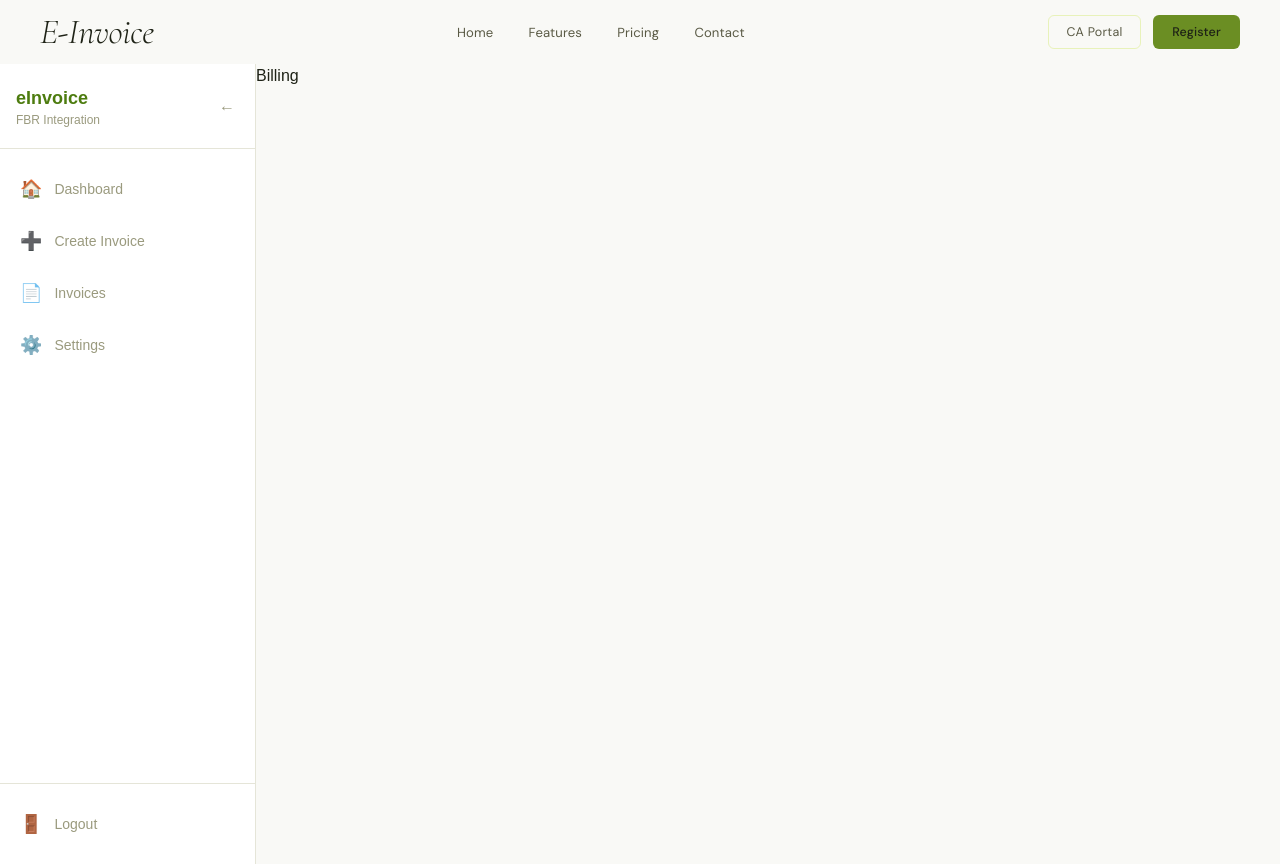
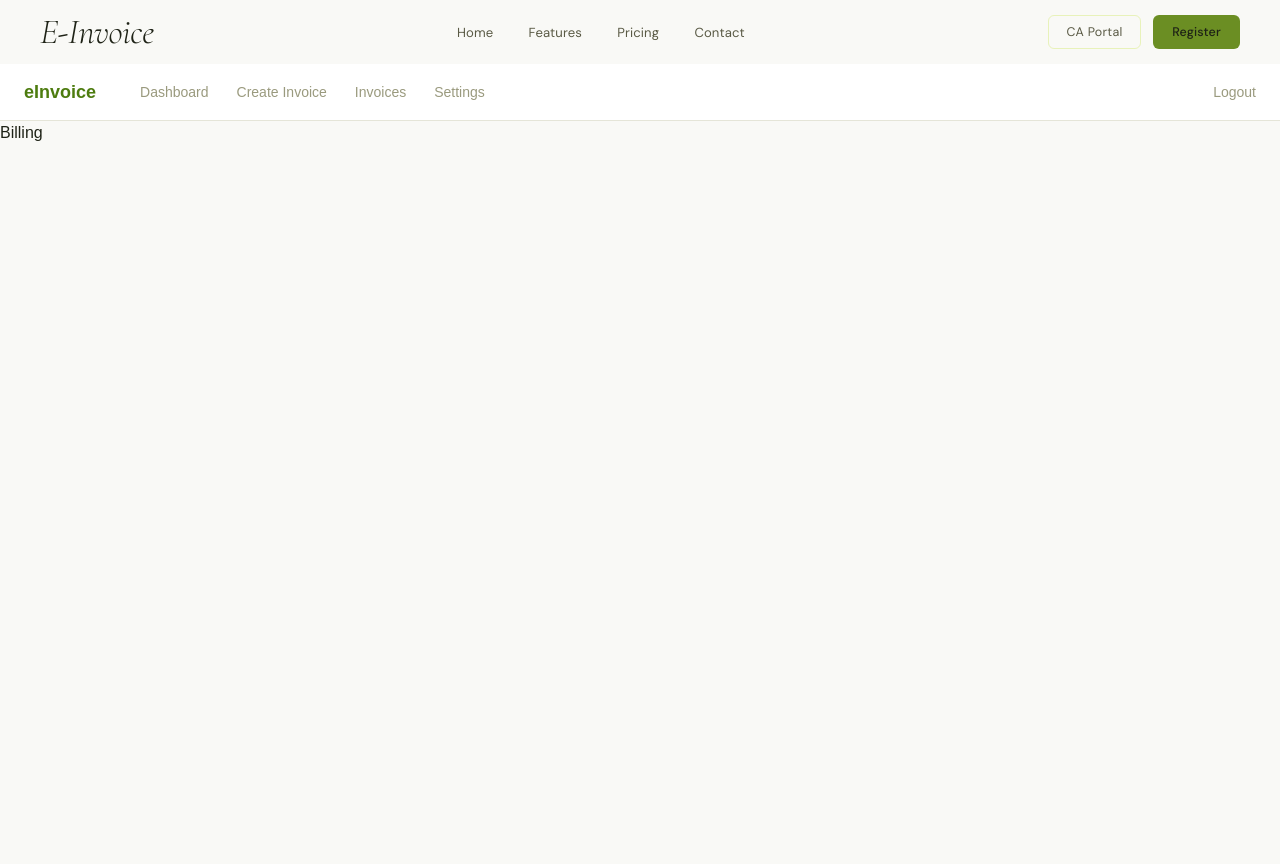
Before and after one commit to malaaaeeka/saas, a Next.js app in the folder frontend/: page /billing in a window 1280 px wide. Built offline with nearby package versions, Linux system fonts and the light colour scheme.

Commit message:
detaiing(11)

```diff
--- a/frontend/app/(dashboard)/layout.tsx
+++ b/frontend/app/(dashboard)/layout.tsx
@@ -11,7 +11,6 @@ export default function DashboardLayout({
   const router = useRouter()
   const pathname = usePathname()
   const [user, setUser] = useState<any>(null)
-  const [collapsed, setCollapsed] = useState(false)
 
   useEffect(() => {
     const userData = localStorage.getItem('user')
@@ -25,83 +24,59 @@ export default function DashboardLayout({
   }
 
   const navItems = [
-    { label: 'Dashboard', path: '/dashboard', icon: '🏠' },
-    { label: 'Create Invoice', path: '/create', icon: '➕' },
-    { label: 'Invoices', path: '/invoices', icon: '📄' },
-    { label: 'Settings', path: '/settings', icon: '⚙️' },
+    { label: 'Dashboard', path: '/dashboard' },
+    { label: 'Create Invoice', path: '/create' },
+    { label: 'Invoices', path: '/invoices' },
+    { label: 'Settings', path: '/settings' },
   ]
 
   const isActive = (path: string) => pathname === path
 
   return (
-    <div className="flex min-h-screen bg-background text-heading">
+    <div className="min-h-screen bg-background text-heading">
 
-      {/* Sidebar */}
-      <div className={`flex flex-col bg-surface border-r border-border transition-all duration-300 ${collapsed ? 'w-16' : 'w-64'}`}>
+      {/* Top bar */}
+      <div className="flex items-center justify-between px-6 py-3 border-b border-border bg-surface">
+        <div className="flex items-center gap-8">
+          <h1 className="text-lg font-bold text-link">eInvoice</h1>
 
-        {/* Logo */}
-        <div className="flex items-center justify-between px-4 py-5 border-b border-border">
-          {!collapsed && (
-            <div>
-              <h1 className="text-lg font-bold text-link">eInvoice</h1>
-              <p className="text-xs text-muted">FBR Integration</p>
-            </div>
-          )}
-          <button
-            onClick={() => setCollapsed(!collapsed)}
-            className="text-muted hover:text-heading transition p-1 rounded"
-          >
-            {collapsed ? '→' : '←'}
-          </button>
-        </div>
-
-        {/* User Info */}
-        {!collapsed && user && (
-          <div className="px-4 py-4 border-b border-border">
-            <div className="flex items-center gap-3">
-              <div className="w-8 h-8 rounded-full bg-btn-dark text-btn-dark-text flex items-center justify-center text-sm font-bold">
-                {user.email?.[0]?.toUpperCase()}
-              </div>
-              <div className="overflow-hidden">
-                <p className="text-xs text-muted truncate">{user.email}</p>
-                <p className="text-xs text-link capitalize">{user.role?.toLowerCase()}</p>
-              </div>
-            </div>
-          </div>
-        )}
-
-        {/* Nav Items */}
-        <nav className="flex-1 px-2 py-4 space-y-1">
+          <nav className="flex items-center gap-1">
             {navItems.map((item) => (
               <button
                 key={item.path}
                 onClick={() => router.push(item.path)}
-              className={`w-full flex items-center gap-3 px-3 py-2.5 rounded-lg transition text-sm font-medium ${
+                className={`px-3 py-1.5 rounded-lg transition text-sm font-medium ${
                   isActive(item.path)
                     ? 'bg-btn-dark text-btn-dark-text'
                     : 'text-muted hover:bg-border-light hover:text-heading'
                 }`}
               >
-              <span className="text-lg">{item.icon}</span>
-              {!collapsed && <span>{item.label}</span>}
+                {item.label}
               </button>
             ))}
           </nav>
+        </div>
 
-        {/* Logout */}
-        <div className="px-2 py-4 border-t border-border">
+        <div className="flex items-center gap-4">
+          {user && (
+            <div className="flex items-center gap-2">
+              <div className="w-7 h-7 rounded-full bg-btn-dark text-btn-dark-text flex items-center justify-center text-xs font-bold">
+                {user.email?.[0]?.toUpperCase()}
+              </div>
+              <p className="text-xs text-muted">{user.email}</p>
+            </div>
+          )}
           <button
             onClick={handleLogout}
-            className="w-full flex items-center gap-3 px-3 py-2.5 rounded-lg text-muted hover:bg-error-bg hover:text-error-text transition text-sm font-medium"
+            className="text-sm font-medium text-muted hover:text-error-text transition"
           >
-            <span className="text-lg">🚪</span>
-            {!collapsed && <span>Logout</span>}
+            Logout
           </button>
         </div>
       </div>
 
       {/* Main Content */}
-      <div className="flex-1 overflow-auto">
+      <div className="overflow-auto">
         {children}
       </div>
 
```
Lines whose indentation alone changed are shown as unchanged.
